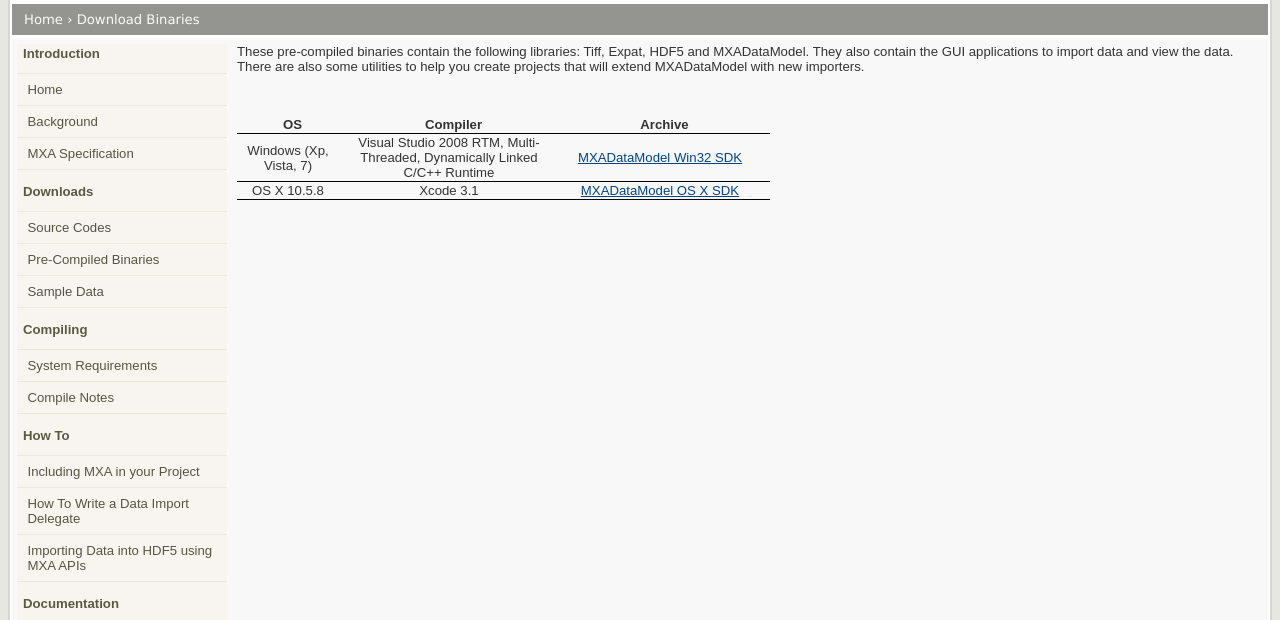
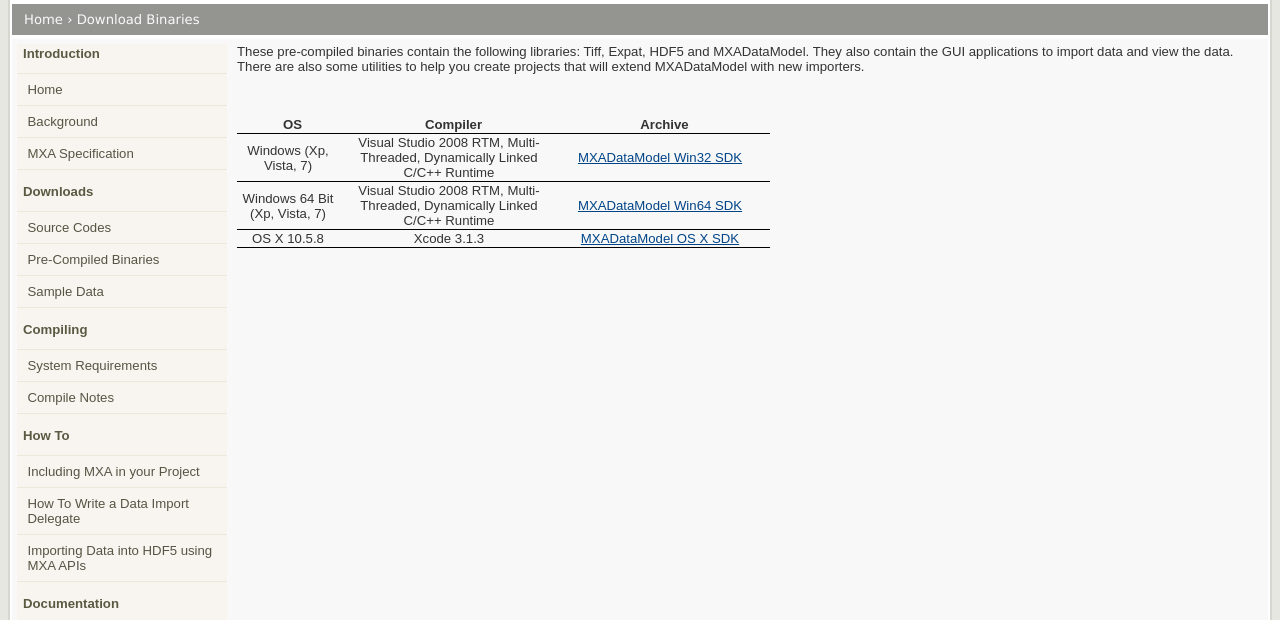
Before and after one commit to mpartio/MXADataModel, a plain HTML site: page Documentation/Binaries.html in a window 1280 px wide. Shown: the part 102-722 px from the top of the page. Drawn offline with Linux system fonts and the light colour scheme.

Commit message:
Fixing Web Site details

```diff
--- a/Documentation/Binaries.html
+++ b/Documentation/Binaries.html
@@ -52,14 +52,22 @@
         <td width="100" align="center">Windows (Xp, Vista, 7)</td>
         <td width="200" align="center">Visual Studio 2008 RTM, Multi-Threaded, Dynamically Linked C/C++ Runtime </td>
         <td width="200" align="center">
-        	<a href="Binaries/MXADataModelSDK_2009.11.13-Win32.zip">MXADataModel Win32 SDK</a>
+        	<a href="Binaries/MXADataModelSDK_2010.08.23-Win32.zip">MXADataModel Win32 SDK</a>
         </td>
       </tr>
       <tr class="row">
+        <td width="100" align="center">Windows 64 Bit (Xp, Vista, 7)</td>
+        <td width="200" align="center">Visual Studio 2008 RTM, Multi-Threaded, Dynamically Linked C/C++ Runtime </td>
+        <td width="200" align="center">
+        	<a href="Binaries/MXADataModelSDK_2010.08.23-Win64.zip">MXADataModel Win64 SDK</a>
+        </td>
+      </tr>
+
+      <tr class="row">
         <td width="100" align="center">OS X 10.5.8</td>
-        <td width="200" align="center">Xcode 3.1</td>
+        <td width="200" align="center">Xcode 3.1.3</td>
         <td width="200" align="center">
-        	<a href="Binaries/MXADataModelSDK-OSX.tar.gz">MXADataModel OS X SDK</a>
+        	<a href="Binaries/MXADataModelSDK-2010.08.23-OSX.tar.gz">MXADataModel OS X SDK</a>
         </td>
       </tr>
          </table>
```
